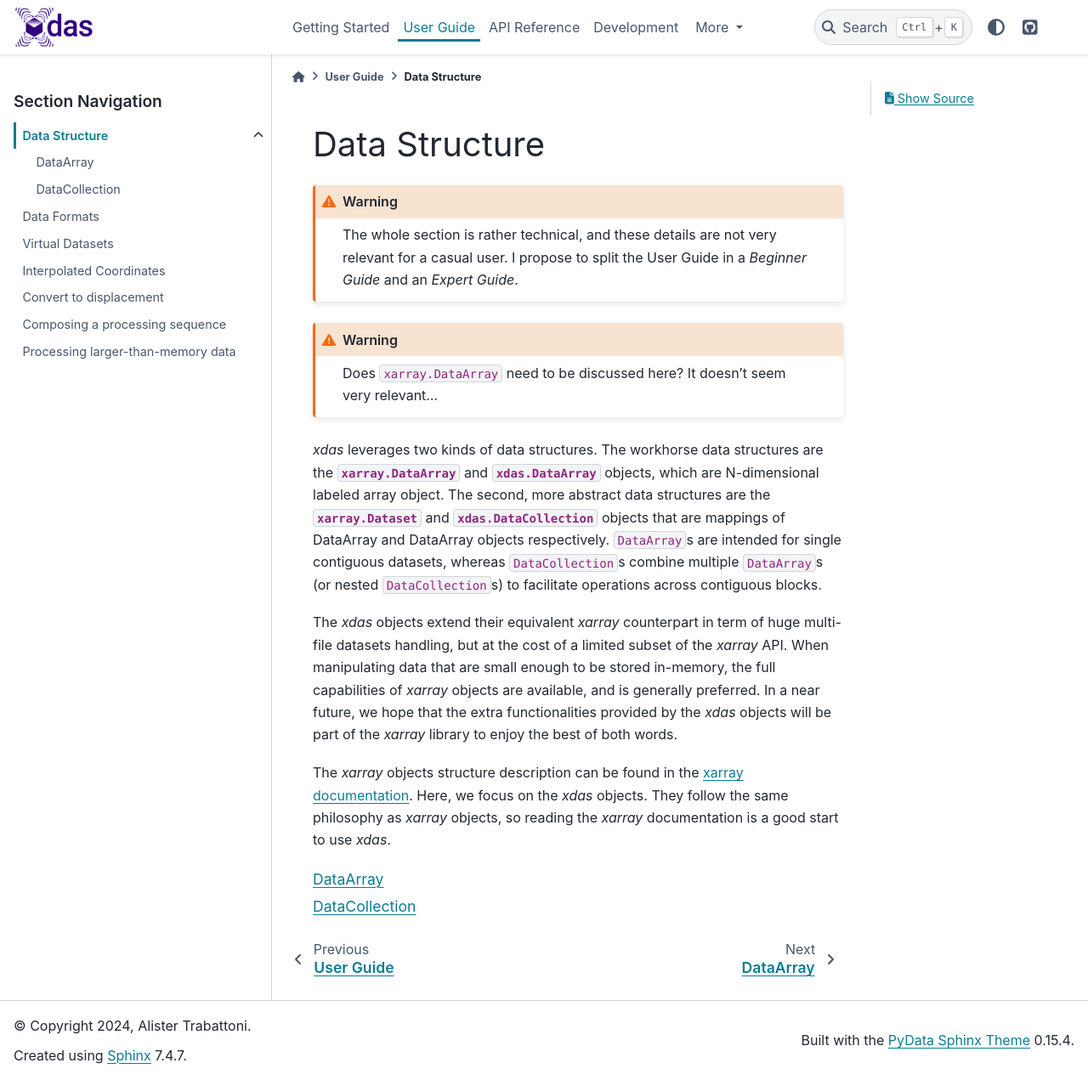
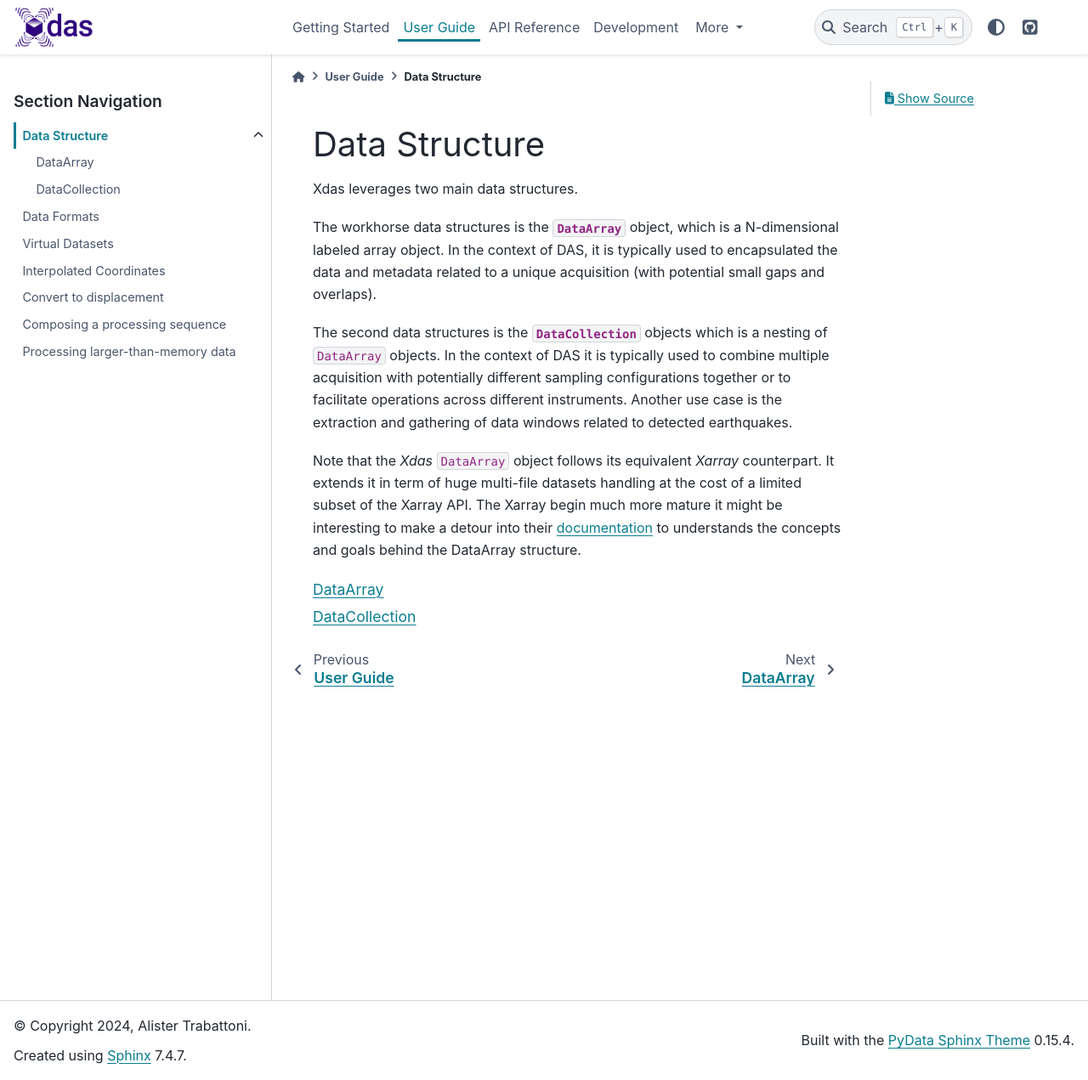
Before and after one commit to xdas-dev/xdas, a Sphinx documentation site: the page built from docs/user-guide/data-structure/index.md, in a window 1280 px wide and 1271 px high. Shown: the whole window at 85% size. Built offline with Sphinx 7.4.7 and the PyData theme 0.15.4, drawn with Linux system fonts in a browser that asks for light colours.

Commit message:
Improve data structure index.md

````diff
--- a/docs/user-guide/data-structure/index.md
+++ b/docs/user-guide/data-structure/index.md
@@ -1,34 +1,12 @@
 # Data Structure
 
-```{warning}
-The whole section is rather technical, and these details are not very relevant
-for a casual user. I propose to split the User Guide in a *Beginner Guide* and
-an *Expert Guide*.
-```
+Xdas leverages two main data structures.
 
-```{warning}
-Does `xarray.DataArray` need to be discussed here? It doesn't seem very relevant...
-```
+The workhorse data structures is the {py:class}`~xdas.DataArray` object, which is a N-dimensional labeled array object. In the context of DAS, it is typically used to encapsulated the data and metadata related to a unique acquisition (with potential small gaps and overlaps).
 
-*xdas* leverages two kinds of data structures. The workhorse data structures are the
-{py:class}`xarray.DataArray` and {py:class}`xdas.DataArray` objects, which are
-N-dimensional labeled array object. The second, more abstract data structures are the
-{py:class}`xarray.Dataset` and {py:class}`xdas.DataCollection` objects that are
-mappings of DataArray and DataArray objects respectively. `DataArray`s are intended for
-single contiguous datasets, whereas `DataCollection`s combine multiple `DataArray`s (or
-nested `DataCollection`s) to facilitate operations across contiguous blocks.
+The second data structures is the {py:class}`~xdas.DataCollection` objects which is a nesting of `DataArray` objects. In the context of DAS it is typically used to combine multiple acquisition with potentially different sampling configurations together or to facilitate operations across different instruments. Another use case is the extraction and gathering of data windows related to detected earthquakes.
 
-The *xdas* objects extend their equivalent *xarray* counterpart in term of huge multi-file datasets handling, but
-at the cost of a limited subset of the *xarray* API. When manipulating data that are
-small enough to be stored in-memory, the full capabilities of *xarray* objects are available, and is
-generally preferred. In a near future, we hope that the extra functionalities provided
-by the *xdas* objects will be part of the *xarray* library to enjoy the best of both
-words.
-
-The *xarray* objects structure description can be found in the
-[xarray documentation](https://docs.xarray.dev/en/stable/user-guide/data-structures.html).
-Here, we focus on the *xdas* objects. They follow the same philosophy as
-*xarray* objects, so reading the *xarray* documentation is a good start to use *xdas*.
+Note that the *Xdas* `DataArray` object follows its equivalent *Xarray* counterpart. It extends it in term of huge multi-file datasets handling at the cost of a limited subset of the Xarray API. The Xarray begin much more mature it might be interesting to make a detour into their [documentation](https://docs.xarray.dev/en/stable/user-guide/data-structures.html) to understands the concepts and goals behind the DataArray structure.
 
 ```{toctree}
 :maxdepth: 1
````
